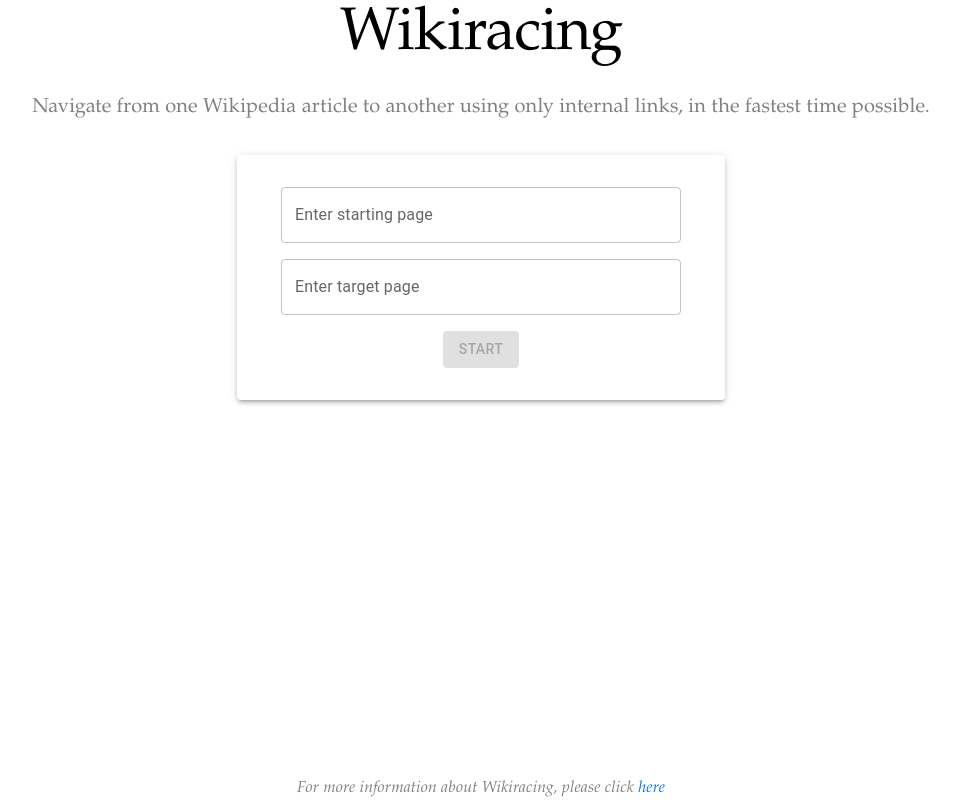
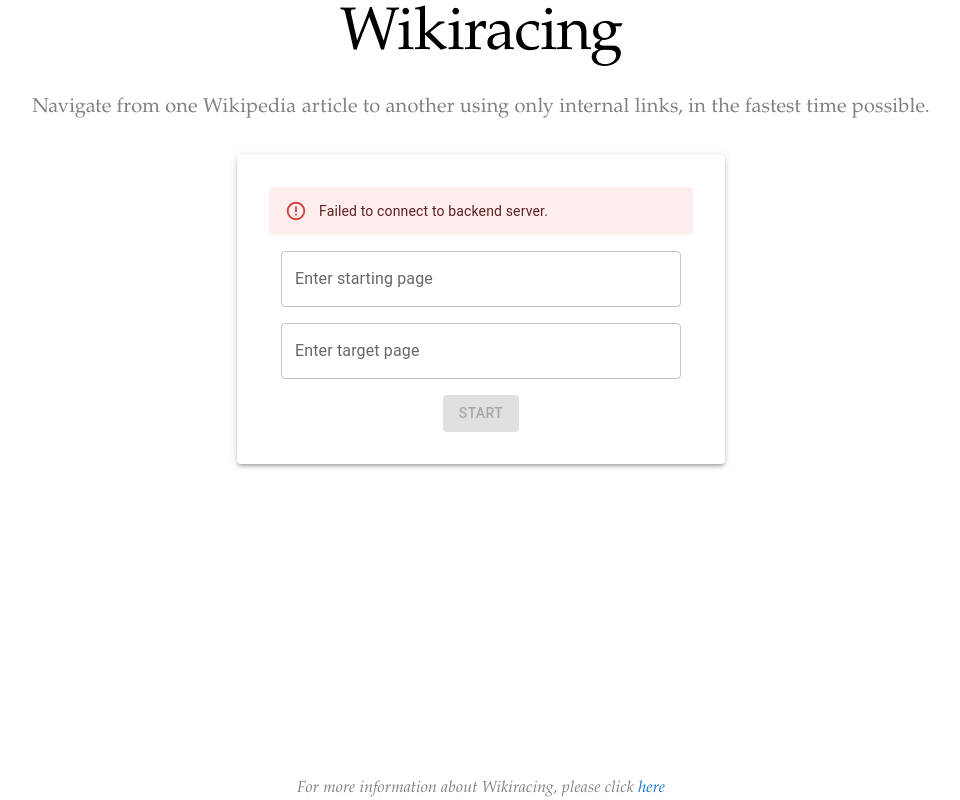
Before and after one commit to jasonliu2000/wikirace, a React (Create React App) app: page / in a window 1280 px wide. Shown: the whole page, without its empty margins (159-1119 px from the left). Built offline with nearby package versions, Linux system fonts and the light colour scheme; no server answers.

Commit message:
Add error alert upon server error

```diff
--- a/src/components/WikiRaceForm.js
+++ b/src/components/WikiRaceForm.js
@@ -1,5 +1,5 @@
 import { useState, useEffect } from 'react';
-import { Button, Paper, Box, Container } from '@mui/material';
+import { Button, Paper, Box, Container, Alert } from '@mui/material';
 
 import WikiRaceInput from './WikiRaceInput';
 import wikiraceServices from '../services/wikirace';
@@ -50,6 +50,15 @@
           aria-label="Form to input Wikirace start and target inputs"
         >
 
+          <Alert
+            severity="error"
+            sx={{
+              marginBottom: 2
+            }}
+          >
+            Failed to connect to backend server.
+          </Alert>
+
           <Box sx={{ marginBottom: 2 }}>
             <WikiRaceInput
               id="start"
@@ -79,8 +88,6 @@
             </Button>
           </Box>
 
-
-
         </form>
       </Paper>
     </Container>
```
